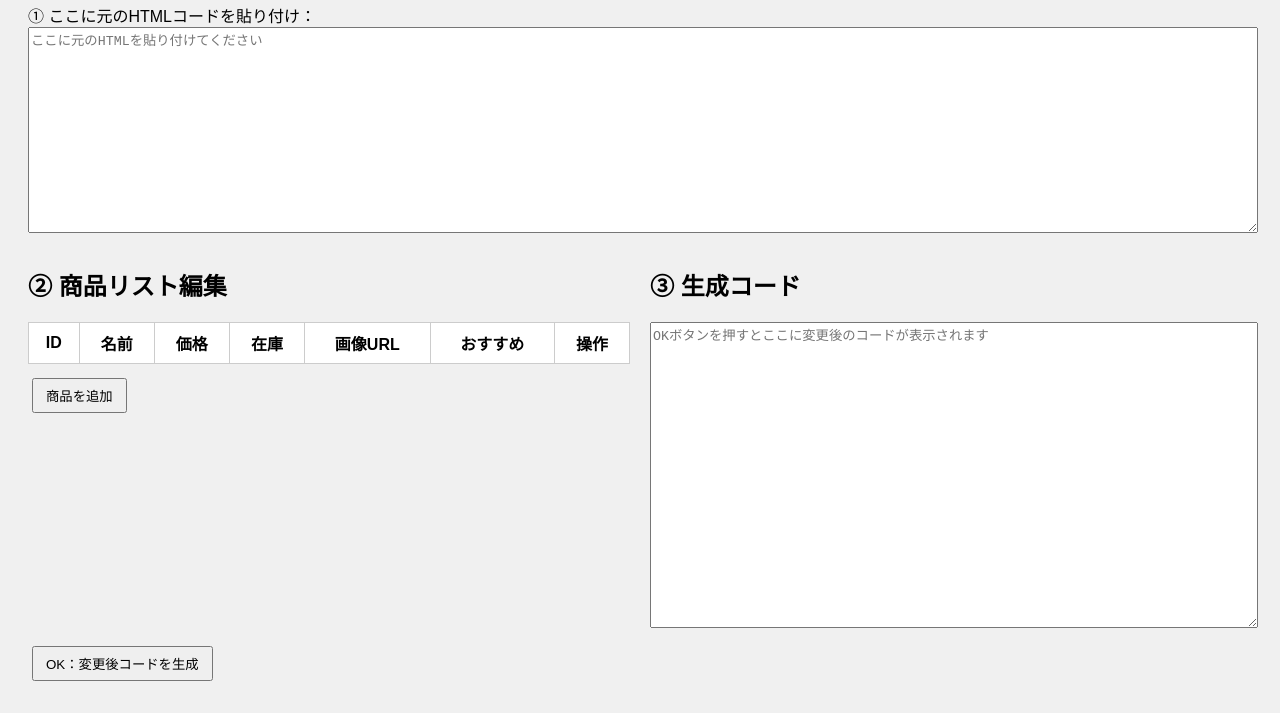
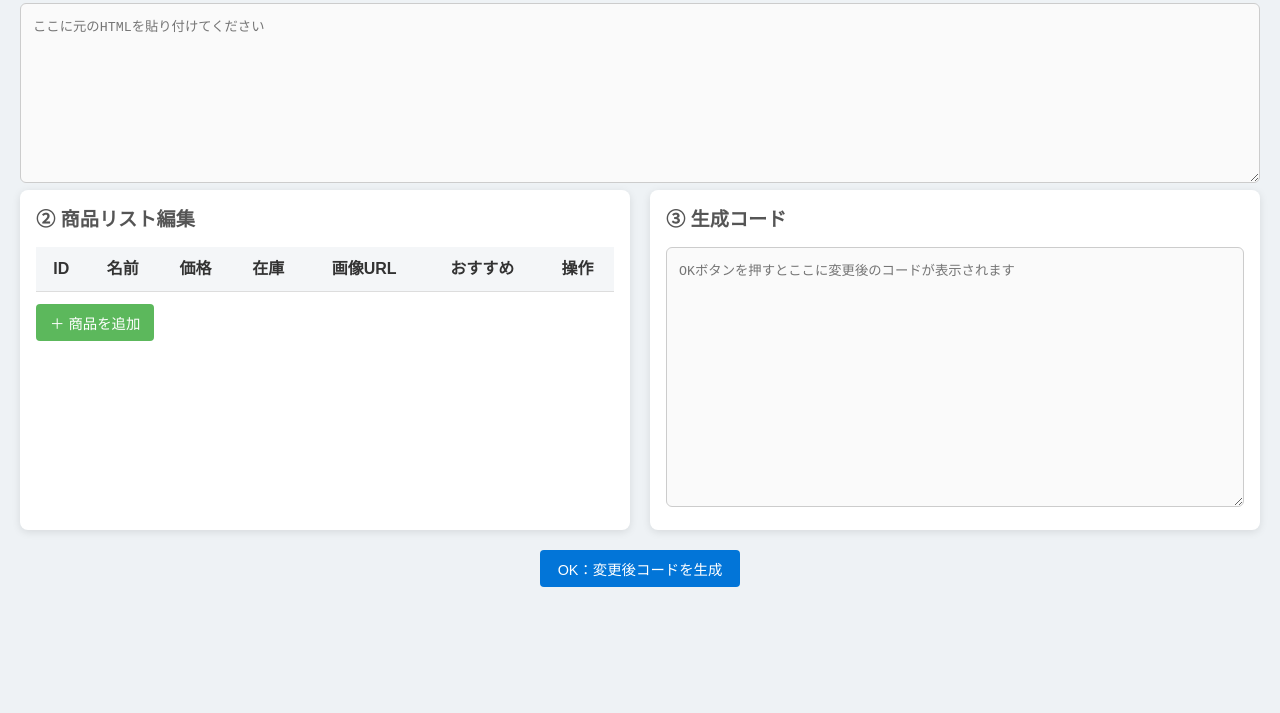
Before and after one commit to neko715/messege, a plain HTML site: page index.html in a window 1280 px wide. Shown: the part 114-827 px from the top of the page. After the commit the page ends 800 px from the top, so only its background shows below. Drawn offline with Linux system fonts and the light colour scheme.

Commit message:
Update index.html

```diff
--- a/index.html
+++ b/index.html
@@ -5,27 +5,149 @@
   <title>商品一覧コードエディタ</title>
   <meta name="viewport" content="width=device-width, initial-scale=1.0">
   <style>
-    body { font-family: sans-serif; padding: 20px; background: #f0f0f0; }
-    textarea { width: 100%; height: 200px; font-family: monospace; margin-bottom: 10px; }
-    table { width: 100%; border-collapse: collapse; margin-bottom: 10px; background: #fff; }
-    th, td { padding: 8px; border: 1px solid #ccc; text-align: center; }
-    input[type="text"], input[type="number"] { width: 100%; box-sizing: border-box; }
-    button { padding: 6px 12px; margin: 4px; }
-    #output { width: 100%; height: 300px; font-family: monospace; }
-    .flex { display: flex; gap: 20px; flex-wrap: wrap; }
-    .flex > div { flex: 1 1 400px; }
+    /* リセット＆ベース */
+    * { box-sizing: border-box; margin: 0; padding: 0; }
+    body {
+      font-family: 'ヒラギノ角ゴ Pro','メイリオ',sans-serif;
+      background: #eef2f5;
+      color: #333;
+      line-height: 1.5;
+      padding: 20px;
+    }
+    h1 {
+      text-align: center;
+      margin-bottom: 24px;
+      font-size: 1.8em;
+      color: #444;
+    }
+    h2 {
+      margin-bottom: 12px;
+      font-size: 1.2em;
+      color: #555;
+    }
+
+    /* レイアウト */
+    #sourceCode, #output {
+      width: 100%;
+      border: 1px solid #ccc;
+      border-radius: 6px;
+      padding: 12px;
+      font-family: monospace;
+      resize: vertical;
+      background: #fafafa;
+    }
+    #sourceCode { height: 180px; }
+    #output { height: 260px; }
+
+    .container {
+      display: flex;
+      flex-wrap: wrap;
+      gap: 20px;
+      margin-bottom: 20px;
+    }
+    .panel {
+      background: #fff;
+      border-radius: 8px;
+      box-shadow: 0 2px 8px rgba(0,0,0,0.1);
+      padding: 16px;
+      flex: 1 1 480px;
+    }
+
+    /* テーブル */
+    table {
+      width: 100%;
+      border-collapse: collapse;
+      margin-bottom: 12px;
+    }
+    th, td {
+      padding: 10px;
+      text-align: center;
+      border-bottom: 1px solid #ddd;
+    }
+    thead th {
+      background: #f4f6f8;
+      font-weight: 600;
+    }
+    tbody tr:nth-child(odd) {
+      background: #fbfcfd;
+    }
+    tbody tr:hover {
+      background: #e8f0fa;
+    }
+    input[type="text"],
+    input[type="number"] {
+      width: 100%;
+      padding: 6px 8px;
+      border: 1px solid #ccc;
+      border-radius: 4px;
+    }
+    input[type="checkbox"] {
+      transform: scale(1.2);
+      margin: 0;
+    }
+
+    /* ボタン */
+    button {
+      cursor: pointer;
+      border: none;
+      border-radius: 4px;
+      padding: 8px 14px;
+      font-size: 0.9em;
+      transition: background .2s, transform .1s;
+    }
+    button:hover {
+      transform: translateY(-1px);
+    }
+    #btnAdd {
+      background: #5cb85c;
+      color: #fff;
+    }
+    #btnAdd:hover {
+      background: #4cae4c;
+    }
+    #btnOK {
+      background: #0275d8;
+      color: #fff;
+      width: 100%;
+      max-width: 200px;
+      display: block;
+      margin: 0 auto;
+      margin-top: 10px;
+    }
+    #btnOK:hover {
+      background: #025aa5;
+    }
+    .btnDel {
+      background: #d9534f;
+      color: #fff;
+      padding: 6px 10px;
+    }
+    .btnDel:hover {
+      background: #c9302c;
+    }
+
+    /* ラベル */
+    label {
+      display: block;
+      margin-bottom: 6px;
+      font-weight: 500;
+      color: #666;
+    }
+
+    /* 小スマホ対応 */
+    @media (max-width: 600px) {
+      .container { flex-direction: column; }
+    }
   </style>
 </head>
 <body>
   <h1>商品一覧コードエディタ</h1>
 
-  <!-- 元コード入力 -->
-  <label>① ここに元のHTMLコードを貼り付け：</label>
+  <label for="sourceCode">① 元のHTMLコードをここに貼り付け</label>
   <textarea id="sourceCode" placeholder="ここに元のHTMLを貼り付けてください"></textarea>
 
-  <!-- 編集用UI -->
-  <div class="flex">
-    <div>
+  <div class="container">
+    <div class="panel">
       <h2>② 商品リスト編集</h2>
       <table id="prodTable">
         <thead>
@@ -41,9 +163,9 @@
         </thead>
         <tbody></tbody>
       </table>
-      <button id="btnAdd">商品を追加</button>
+      <button id="btnAdd">＋ 商品を追加</button>
     </div>
-    <div>
+    <div class="panel">
       <h2>③ 生成コード</h2>
       <textarea id="output" readonly placeholder="OKボタンを押すとここに変更後のコードが表示されます"></textarea>
     </div>
@@ -57,7 +179,6 @@
 
     function parseProducts() {
       const code = document.getElementById('sourceCode').value;
-      // products 配列
       const reProd = /const\s+products\s*=\s*(\[[\s\S]*?\])\.slice/;
       const mProd = code.match(reProd);
       if (!mProd) {
@@ -69,7 +190,6 @@
       } catch (e) {
         alert('products 頭のパースに失敗：' + e.message);
       }
-      // recommendIDs の抽出
       const reRec = /const\s+RECOMMEND_IDS\s*=\s*\[([^\]]*)\]/;
       const mRec = code.match(reRec);
       if (mRec) {
@@ -80,7 +200,6 @@
       } else {
         recommendIDs = [];
       }
-      // 各 product に recommended プロパティを付与
       products.forEach(p => {
         p.recommended = recommendIDs.includes(p.id);
       });
@@ -104,7 +223,6 @@
       });
     }
 
-    // テーブル編集反映
     document.querySelector('#prodTable').addEventListener('input', e => {
       const idx = e.target.dataset.index;
       const field = e.target.dataset.field;
@@ -120,7 +238,6 @@
       }
     });
 
-    // 削除
     document.querySelector('#prodTable').addEventListener('click', e => {
       if (e.target.classList.contains('btnDel')) {
         products.splice(e.target.dataset.index, 1);
@@ -128,35 +245,24 @@
       }
     });
 
-    // 追加
     document.getElementById('btnAdd').addEventListener('click', () => {
       const maxId = products.reduce((m, p) => p.id > m ? p.id : m, 0);
       products.push({ id: maxId + 1, name: '', price: 0, stock: 0, image: '', recommended: false });
       renderTable();
     });
 
-    // OKボタン：コード生成（products更新＋RECOMMEND_IDS更新＋LOCAL_VERSION++＋timestampText更新）
     document.getElementById('btnOK').addEventListener('click', () => {
       let code = document.getElementById('sourceCode').value;
-
-      // products 配列置換
       const arrStr = JSON.stringify(products.map(({recommended, ...rest}) => rest), null, 2);
       code = code.replace(
         /const\s+products\s*=\s*\[[\s\S]*?\](\.slice\([\s\S]*?\);?)/,
         `const products = ${arrStr}$1`
       );
-
-      // RECOMMEND_IDS 更新
-      const newRecs = products
-        .filter(p => p.recommended)
-        .map(p => p.id)
-        .join(', ');
+      const newRecs = products.filter(p => p.recommended).map(p => p.id).join(', ');
       code = code.replace(
         /const\s+RECOMMEND_IDS\s*=\s*\[[^\]]*\];/,
         `const RECOMMEND_IDS = [${newRecs}];`
       );
-
-      // LOCAL_VERSION を +1
       const verMatch = code.match(/const\s+LOCAL_VERSION\s*=\s*(\d+);/);
       if (verMatch) {
         const newVer = parseInt(verMatch[1], 10) + 1;
@@ -165,8 +271,6 @@
           `const LOCAL_VERSION = ${newVer};`
         );
       }
-
-      // timestampText を現在日時に
       const now = new Date();
       const mm = now.getMonth() + 1;
       const dd = now.getDate();
@@ -177,11 +281,9 @@
         /const\s+timestampText\s*=\s*".*?";/,
         `const timestampText = "${ts}";`
       );
-
       document.getElementById('output').value = code;
     });
 
-    // 初期化：元コードを貼ったら即反映
     document.getElementById('sourceCode').addEventListener('change', () => {
       parseProducts();
       renderTable();
```
